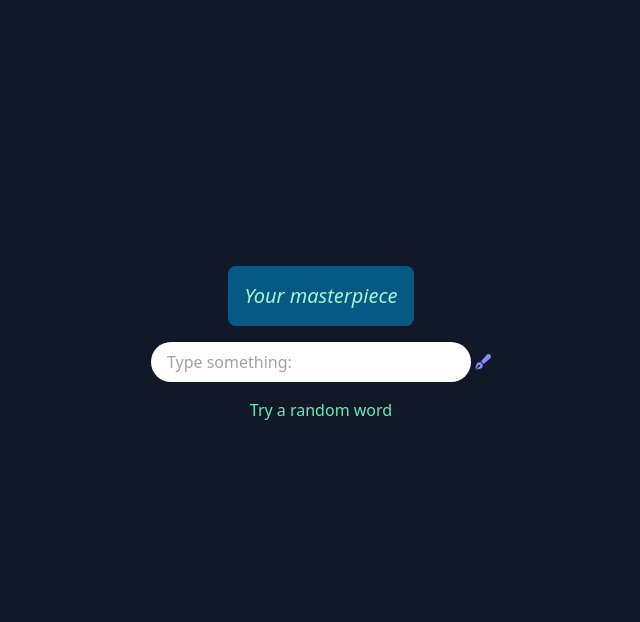
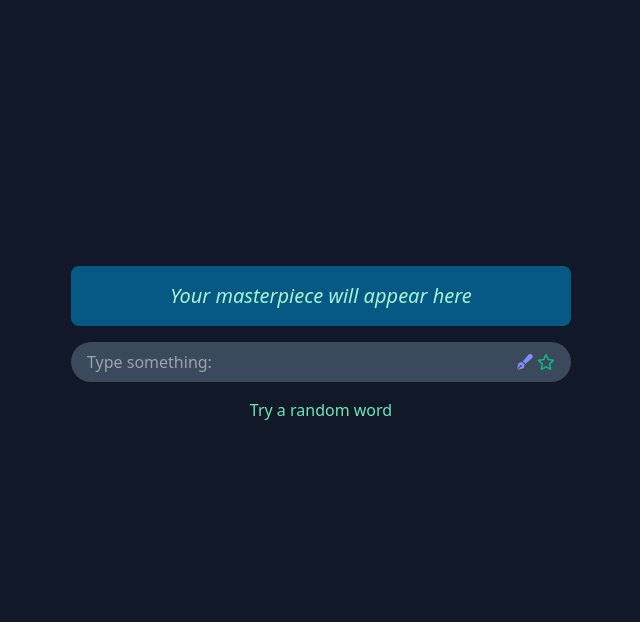
Before and after one commit to krushilnaik/final_project_kn, a Django app: page /generator in a window 1280 px wide. Shown: the part 56-678 px from the top of the page, without its empty margins (319-959 px from the left). Run offline with Django 3.2, Linux system fonts and the light colour scheme; the visitor is signed in with stand-in values (Sample User, id 1); style sheets or scripts are compiled from the project's sources.

Commit message:
Styling, README tweaks

```diff
--- a/ascii_djenerator/templates/generator.html
+++ b/ascii_djenerator/templates/generator.html
@@ -1,8 +1,8 @@
 {% extends 'layouts/base.html' %}
 
 {% block content %}
-  <div class="grid place-content-center m-auto bg-sky-800 rounded-lg max-w-[90vw] w-fit p-4 max-h-[20vh] gap-6">
-    <div class="m-auto font-mono">
+  <div class="flex justify-center bg-sky-800 rounded-lg min-w-[500px] w-fit m-auto">
+    <div class="font-mono text-sm p-4">
       {% if art %}
         {% for line in art %}
           <div class="flex gap-1">
@@ -14,24 +14,32 @@
           </div>
         {% endfor %}
       {% else %}
-        <h2 class="italic font-sans font-normal text-center text-emerald-200 text-xl">Your masterpiece</h2>
+        <h2 class="italic font-sans font-normal text-center text-emerald-200 text-xl">Your masterpiece will appear here</h2>
       {% endif %}
     </div>
   </div>
 
   <div class="flex flex-col text-center mt-4 gap-4">
-    <form class="" method="post">
+    <form class="flex justify-between rounded-full border-none px-4 py-2 bg-slate-600/80" method="post">
       {% csrf_token %}
+
       <input
-        class="rounded-full border-none w-80 px-4 py-2"
+        class="bg-transparent"
         type="text" name="text" id="text"
         placeholder="Type something:"
         required maxlength="10"
       />
-      <button type="submit">
-        <i class="fa-solid fa-pen-fancy"></i>
-      </button>
+
+      <div>
+        <button type="submit">
+          <i class="fa-solid fa-pen-fancy"></i>
+        </button>
+        <a href="#">
+          <i class="fa-regular fa-star text-emerald-500"></i>
+        </a>
+      </div>
     </form>
+
     <form action="{% url 'random' %}" method="post">
       {% csrf_token %}
       <button class="text-emerald-300" type="submit">Try a random word</button>
```
Also changed, not shown: README.md.
